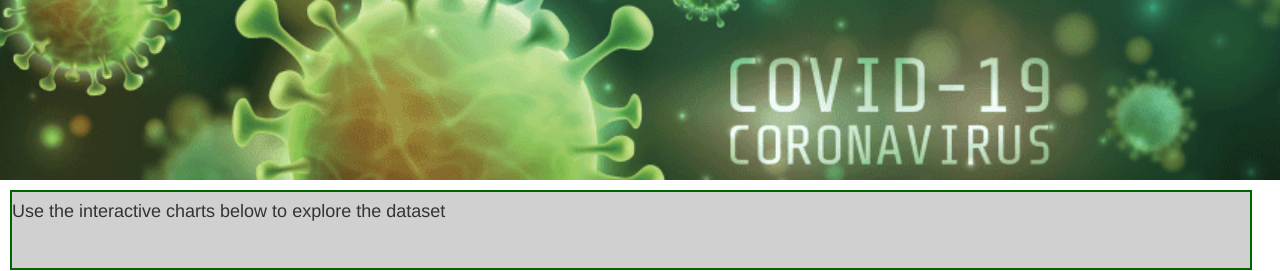
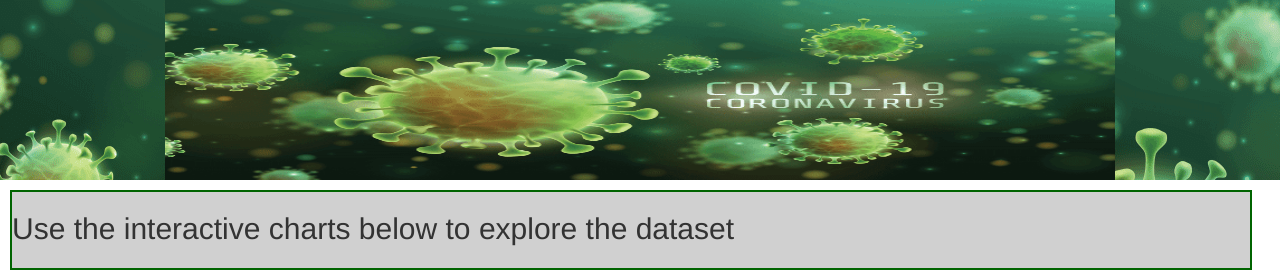
Before and after one commit to benhengyong/Project-3-Group-3, a Flask app: page / in a window 1280 px wide. Shown: the top 271 px of the page. Run offline with Flask 3, Linux system fonts and the light colour scheme; data comes from the database, SQL or seed files in the repository; some libraries are stand-ins or nearby versions.

Commit message:
fixed covid green png to show and editted borders so bar chart fits properly

```diff
--- a/static/css/styles1.css
+++ b/static/css/styles1.css
@@ -20,7 +20,7 @@
   align-items: center;
   vertical-align: middle;
   height: 400px;
-  max-width: 42%; /* Set maximum width to viewport width */
+  max-width: 50%; /* Set maximum width to viewport width */
 
 }
 
@@ -58,7 +58,7 @@
   .header {
     grid-column: 1 / -1; /* This spans across all columns */
     height: 180px;
-    background: url('images/COVID-green.png') center/cover;
+    background-image: url('/templates/images/COVID-green.png');
     display: flex;
     flex-direction: column;
     justify-content: center;
--- a/static/js/app.js
+++ b/static/js/app.js
@@ -157,6 +157,8 @@ function buildCountryChart(country) {
       var layout = {
         title: 'COVID-19 Statistics',
         barmode: 'stack',  // Stacked bar chart
+        width: 500,
+        height: 390
       };
       var config = { responsive: true };
       Plotly.newPlot('sample-metadata', plotData, layout, config);
--- a/templates/index.html
+++ b/templates/index.html
@@ -24,8 +24,12 @@
 <body>
   <!-- Your HTML content here -->
   <div class="header">
+    <img src="{{ url_for('static', filename='images/COVID-green.png') }}" alt="Green Virus"
+      height = "180"
+      width="950"
+    />
   </div>
-  <div class="box"> <h4> Use the interactive charts below to explore the dataset</h4>
+  <div class="box"> <h2> Use the interactive charts below to explore the dataset</h2>
   </div>
   <div class="box" id="mapContainer">
     <div id="map" style="height: 100%"></div>
@@ -55,7 +59,7 @@
        <!-- Add more countries as needed -->
     </select>
     </div>
-  <div id="sample-metadata", class="barbox"> bar chart
+  <div id="sample-metadata", class="barbox">
   </div>
 
   <script src="https://code.jquery.com/jquery-3.6.0.min.js" integrity="sha256-/xUj+3OJU5yExlq6GSYGSHk7tPXikynS7ogEvDej/m4=" crossorigin="anonymous"></script>
```
